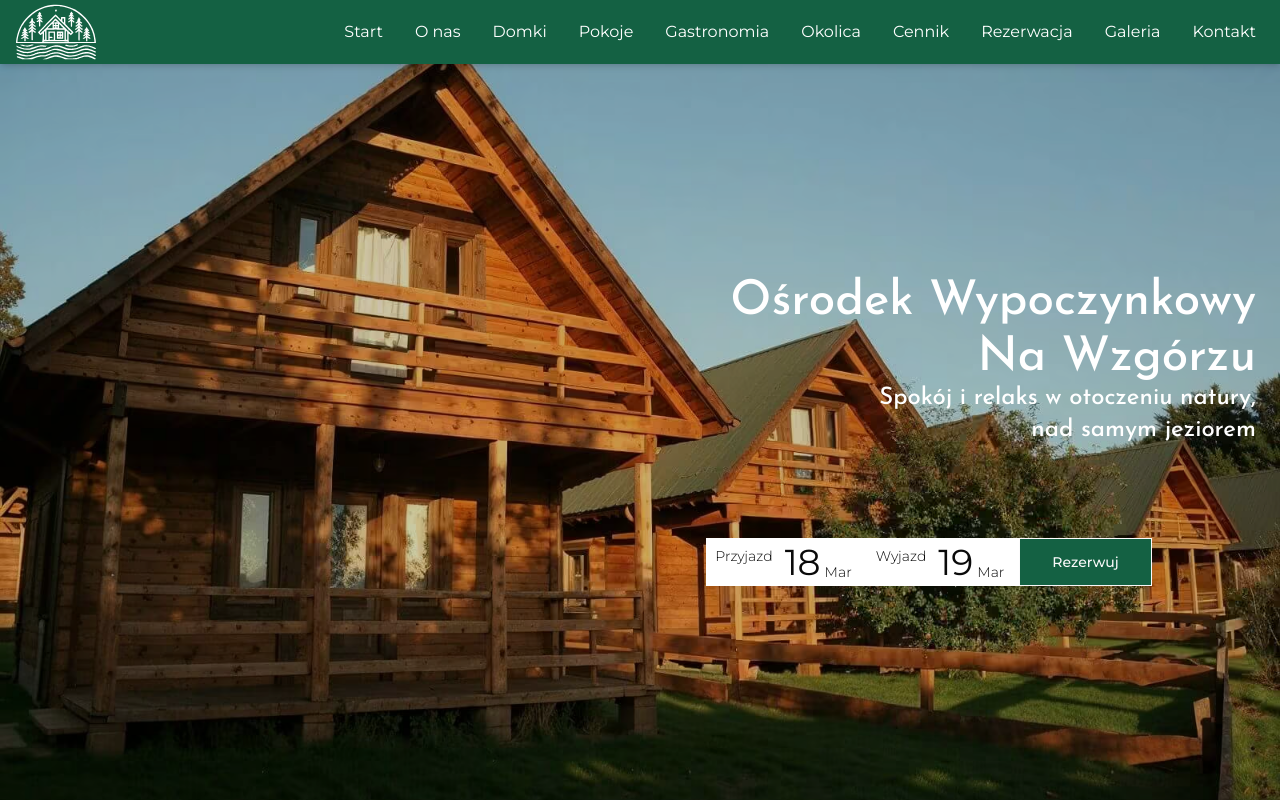
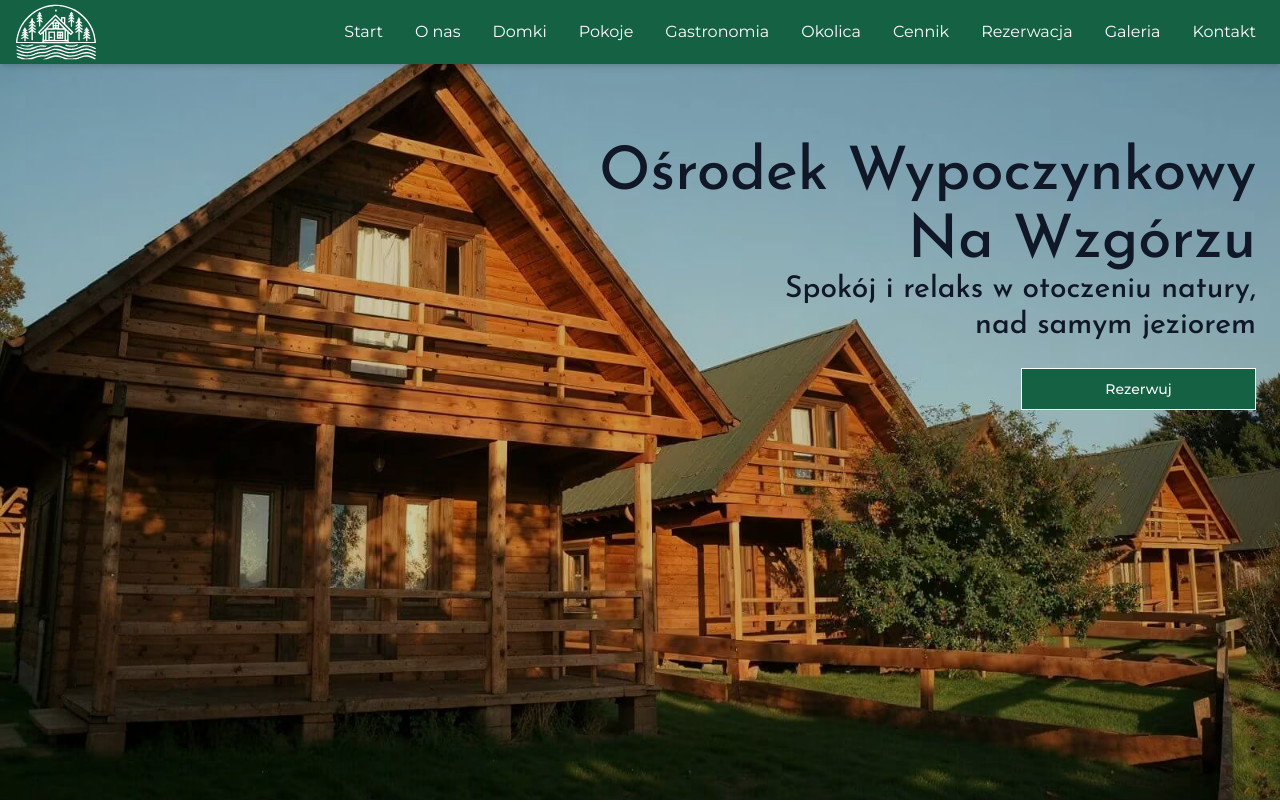
Before and after one commit to na-wzgorzu/landing, a Next.js app: page / in a window 1280 px wide. Shown: the top 802 px of the page. Built offline with nearby package versions, Linux system fonts and the light colour scheme.

Commit message:
feat: update Hero component with reservation link and enhance header styling; remove ReservationSection

```diff
--- a/src/components/Hero.tsx
+++ b/src/components/Hero.tsx
@@ -1,12 +1,20 @@
-import { ReservationSection } from "@/components/ReservationSection";
+import { Button } from "@/components/ui/button";
+import Link from "next/link";
 
 export const Hero = () => {
   return (
-    <div className="w-full bg-[url(/hero.avif)] relative h-full bg-cover min-h-[calc(100vh-64px)] bg-no-repeat bg-center flex items-center justify-center md:justify-end">
-      <div className="flex flex-col h-full min-h-[400px] justify-around z-1">
+    <div className="w-full bg-[url(/hero.avif)] relative h-full bg-cover min-h-[calc(100vh-64px)] bg-no-repeat bg-center flex justify-center md:justify-end">
+      <div className="flex flex-col h-full min-h-[400px] gap-6 z-1 mt-20">
         <HeroHeader />
 
-        <ReservationSection />
+        <Link
+          href="/rezerwacja"
+          className="border border-white w-10/12 sm:w-1/2 md:w-1/3 ml-auto md:mr-6 mx-auto"
+        >
+          <Button variant="green" size="lg" className="w-full">
+            Rezerwuj
+          </Button>
+        </Link>
       </div>
 
       {/* Tło z overlayem */}
@@ -18,11 +26,13 @@ export const Hero = () => {
 
 export const HeroHeader = () => {
   return (
-    <div className=" text-white text-center sm:text-right font-mono font-medium max-w-xl text-balance px-4 sm:px-6">
-      <p className="text-4xl sm:text-5xl">Ośrodek Wypoczynkowy</p>
-      <p className="text-4xl sm:text-5xl mt-2">Na Wzgórzu</p>
-      <p className="text-xl sm:text-2xl">Spokój i relaks w otoczeniu natury,</p>
-      <p className="text-xl sm:text-2xl">nad samym jeziorem</p>
+    <div className=" text-gray-900 text-center sm:text-right font-mono font-medium max-w-5xl text-balance px-4 sm:px-6">
+      <p className="text-5xl sm:text-6xl">Ośrodek Wypoczynkowy</p>
+      <p className="text-5xl sm:text-6xl mt-2">Na Wzgórzu</p>
+      <p className="text-2xl sm:text-3xl">
+        Spokój i relaks w otoczeniu natury,
+      </p>
+      <p className="text-2xl sm:text-3xl">nad samym jeziorem</p>
     </div>
   );
 };
--- a/src/components/Houses/tools.tsx
+++ b/src/components/Houses/tools.tsx
@@ -32,8 +32,6 @@ export const amenitiesMap: Record<
 
 export function getBedroomLabel(bedrooms: string | number): string {
   if (typeof bedrooms === "number") {
-    console.log("🚀 :21 bedrooms:", bedrooms);
-
     return bedrooms === 1 ? "sypialnia" : "sypialnie";
   }
 
--- a/src/components/ReservationSection/index.tsx
+++ /dev/null
@@ -1,31 +0,0 @@
-"use client";
-import { ReservationDatePicker } from "@/components/ReservationDatePicker";
-import { Button } from "@/components/ui/button";
-import dayjs from "dayjs";
-import { useState } from "react";
-
-export const ReservationSection = () => {
-  const [fromDate, setFromDate] = useState<Date | undefined>(new Date());
-  const [toDate, setToDate] = useState<Date | undefined>(
-    dayjs().add(1, "day").toDate()
-  );
-
-  return (
-    <div className="bg-white min-h-12 gap-3 border-white justify-between border w-fit hidden sm:flex">
-      <ReservationDatePicker
-        label="Przyjazd"
-        value={fromDate}
-        onChange={setFromDate}
-      />
-      <ReservationDatePicker
-        label="Wyjazd"
-        value={toDate}
-        onChange={setToDate}
-      />
-
-      <Button variant="green" size="lg">
-        Rezerwuj
-      </Button>
-    </div>
-  );
-};
```
